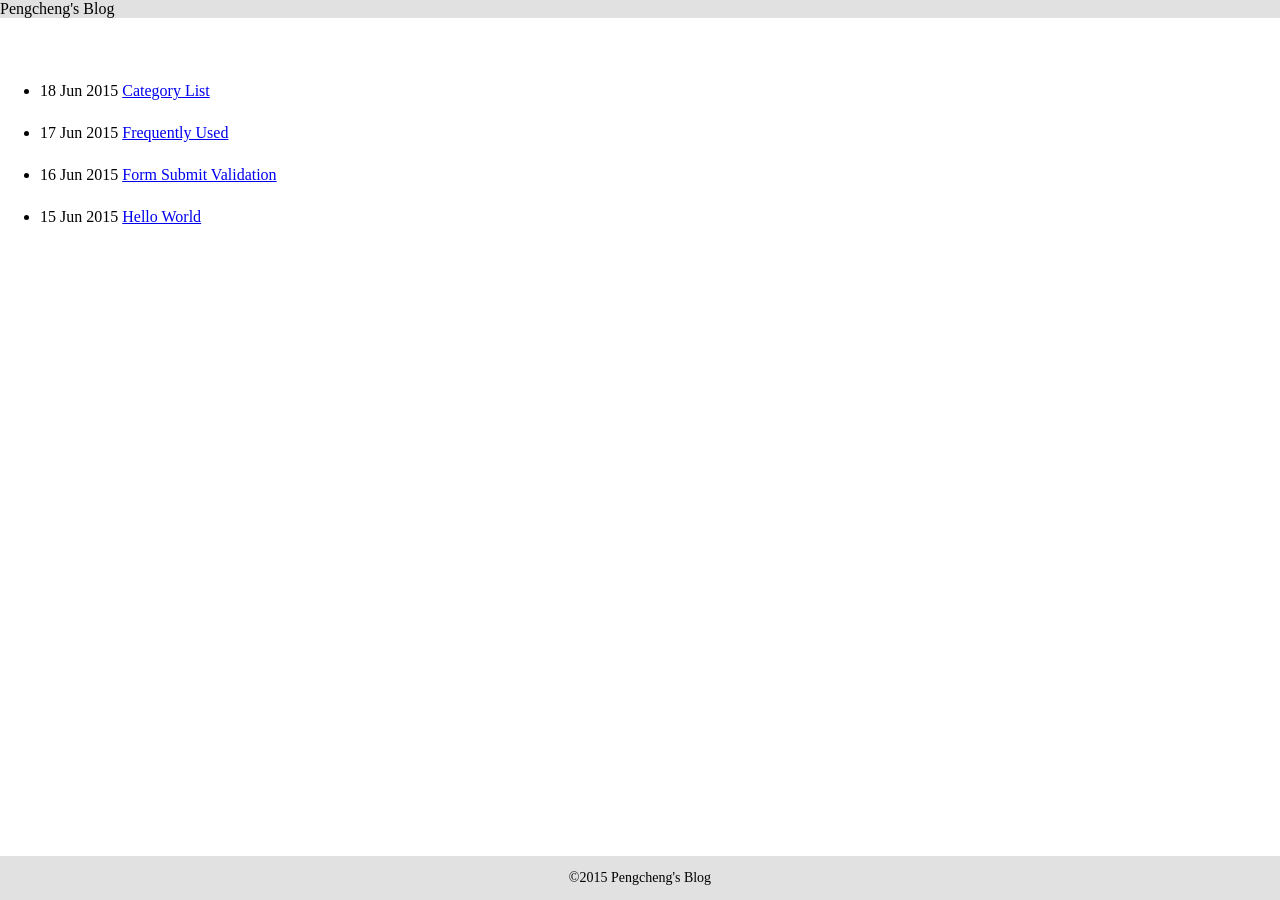
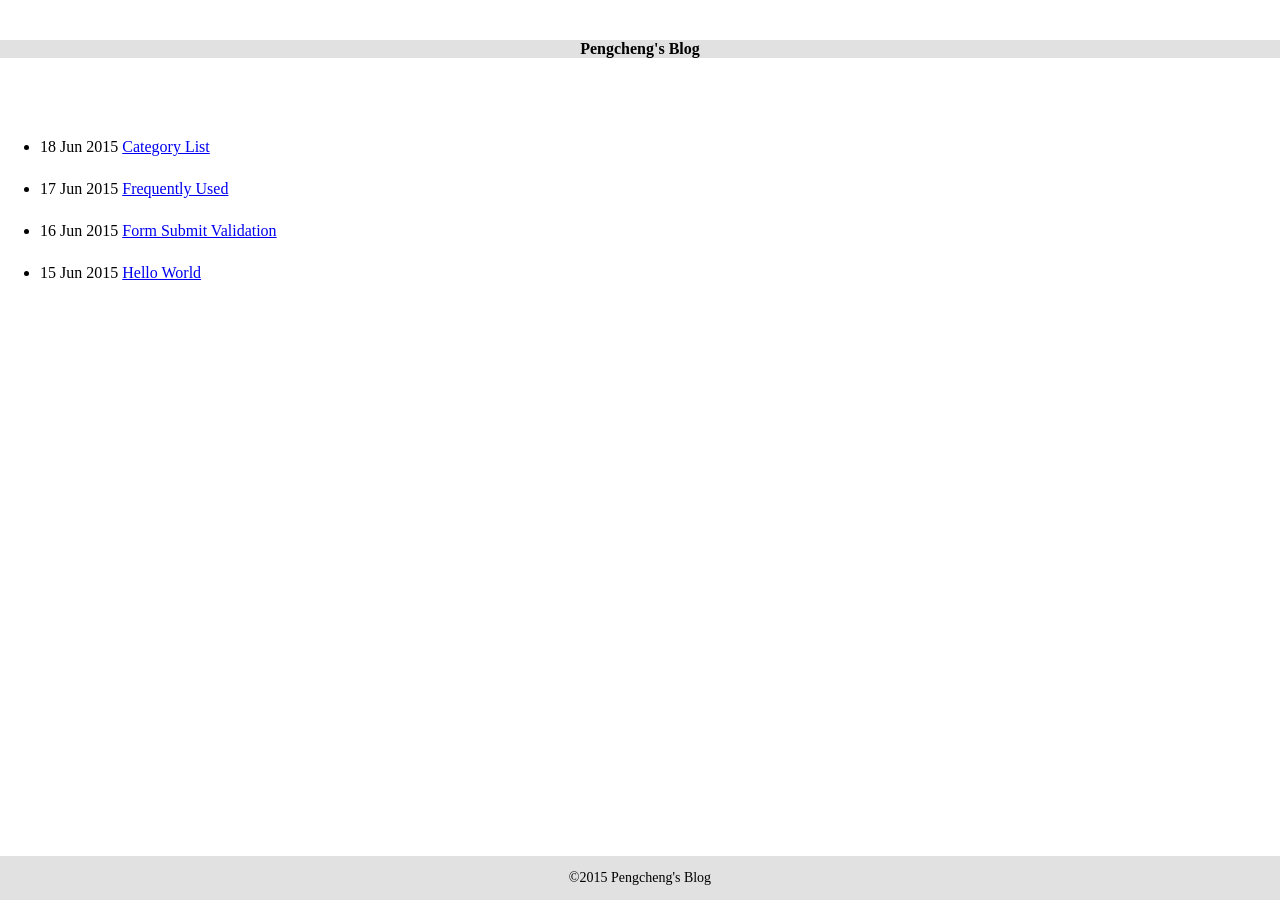
Before and after one commit to anfslove/jekyll_demo, a Jekyll site: the page built from index.html, in a window 1280 px wide. Built offline with Jekyll 4.4.1, drawn with Linux system fonts in a browser that asks for light colours.

Commit message:
Added header.

```diff
--- a/_includes/header.html
+++ b/_includes/header.html
@@ -1,12 +1,11 @@
 <!DOCTYPE html>
-<html lang="en">
+<html>
 <head>
-	<meta charset="UTF-8" />
-	<meta http-equiv="Content-Type" content="text/html;charset=UTF-8">
+　　<meta http-equiv="content-type" content="text/html; charset=utf-8" />
 	<link rel="stylesheet" type="text/css" href="{{ site.baseurl }}/css/main.css" />
-	<title>{{ page.title }}</title>
+　　<title>{{ page.title }}</title>
 </head>
 <body>
 <div class="header">
-	Pengcheng's Blog
+	<p>Pengcheng's Blog</p>
 </div>
```
